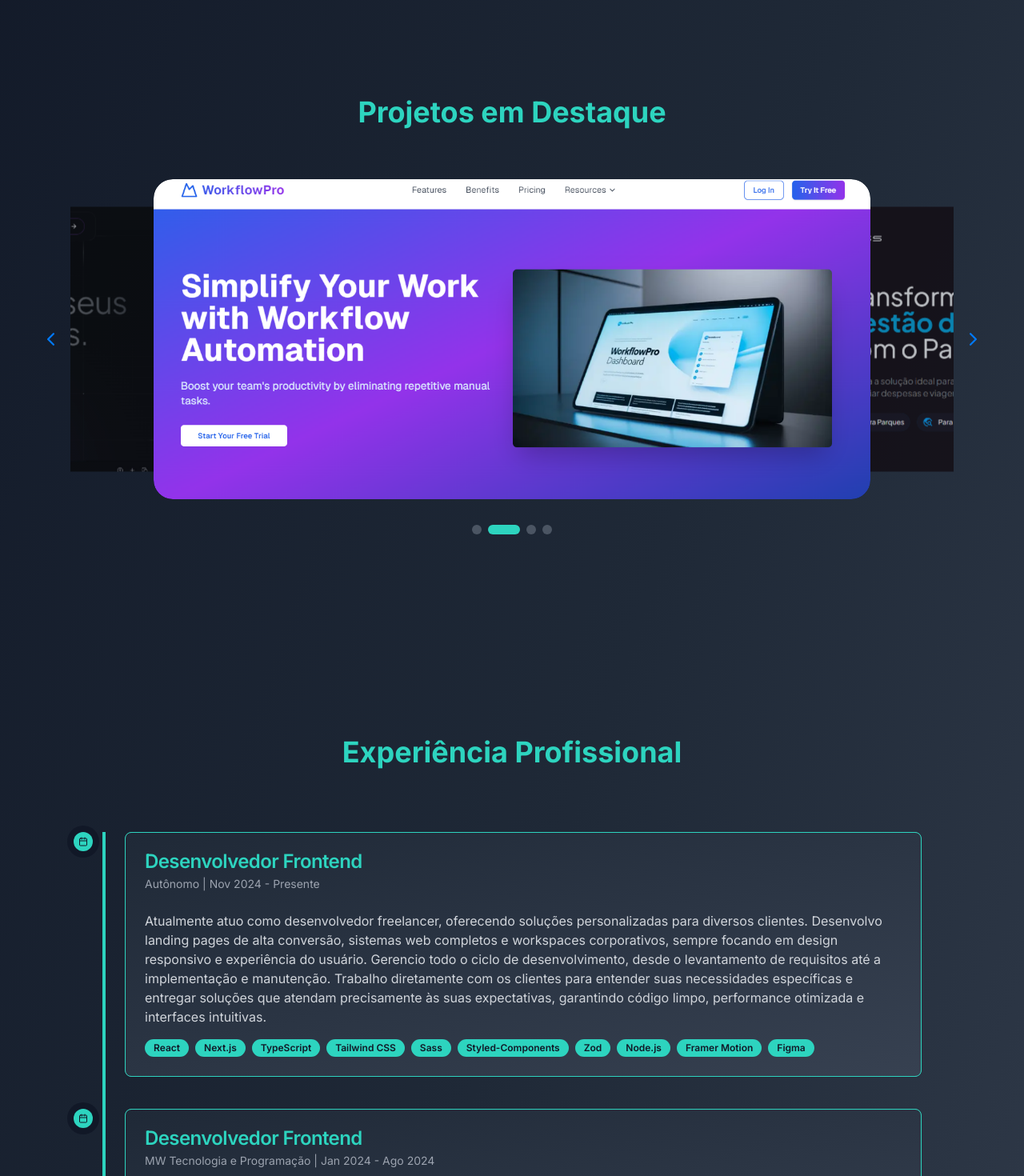
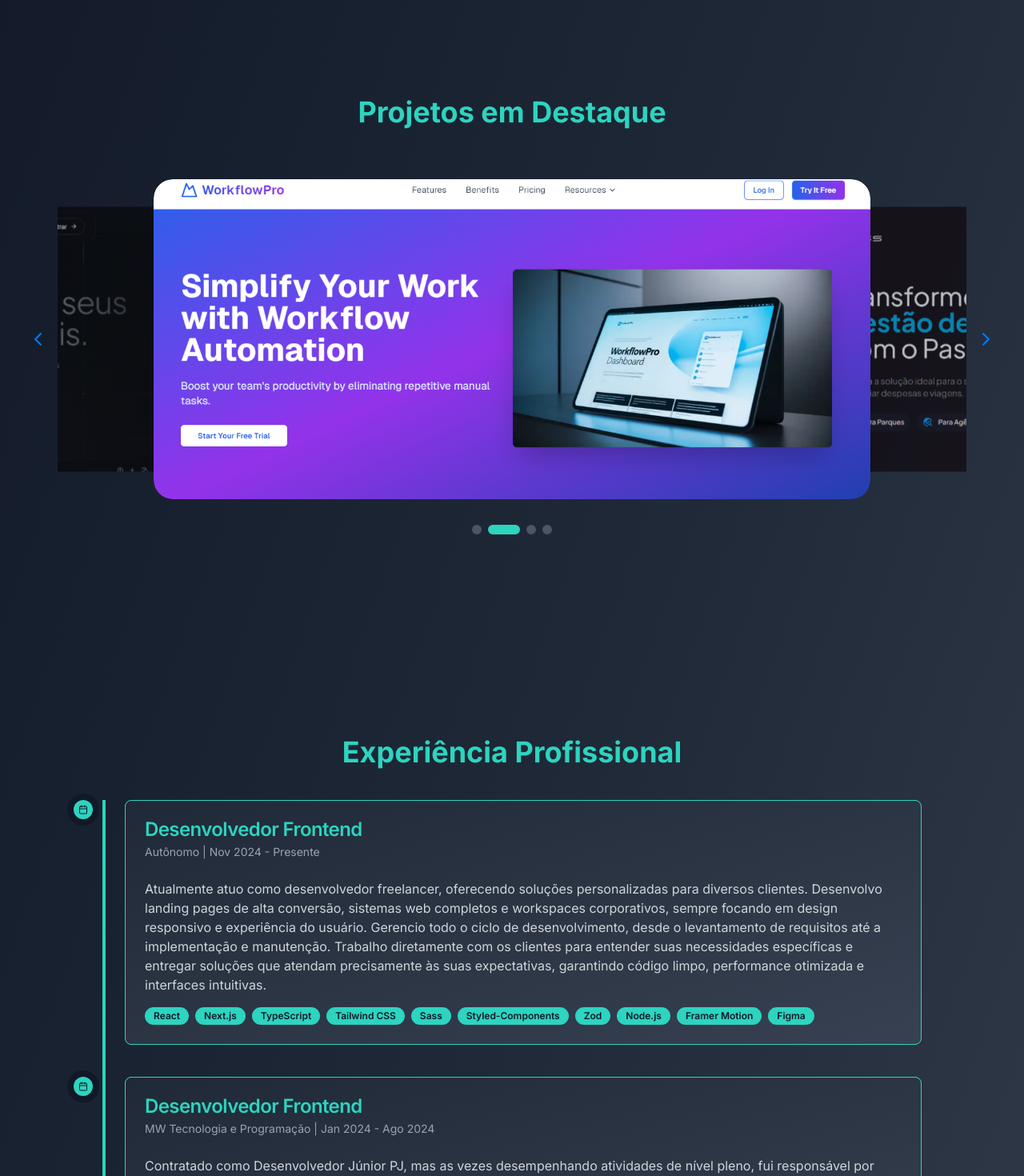
Before and after one commit to itseduardolima/portfolio, a Next.js app: page / in a window 1280 px wide. Shown: the part 600-2070 px from the top of the page at 80% size. Built offline with nearby package versions, Linux system fonts and the light colour scheme.

Commit message:
refactor: skills and footer

```diff
--- a/components/Footer.tsx
+++ b/components/Footer.tsx
@@ -45,8 +45,8 @@ export function Footer({ id }: FooterProps) {
   };
 
   return (
-    <footer id={id} ref={ref} className="bg-gray-900 py-12 mt-20">
-      <div className="container mx-auto px-6">
+    <footer id={id} ref={ref} className="bg-gray-900 py-12 mt-20 px-6 lg:px-0">
+      <div className="max-w-5xl mx-auto">
         <div className="grid grid-cols-1 md:grid-cols-2 gap-12">
           <motion.div
             className="space-y-6"
--- a/components/sections/Experience.tsx
+++ b/components/sections/Experience.tsx
@@ -32,7 +32,7 @@ export function ExperienceSection({
       {...fadeInUp}
     >
       <motion.h2
-        className="text-2xl lg:text-4xl font-bold mb-20 text-teal-400 text-center"
+        className="text-2xl lg:text-4xl font-bold mb-10 text-teal-400 text-center"
         initial={{ opacity: 0, y: 20 }}
         whileInView={{ opacity: 1, y: 0 }}
         transition={{ duration: 0.7 }}
@@ -40,11 +40,11 @@ export function ExperienceSection({
       >
         Experiência Profissional
       </motion.h2>
-      <div className="relative border-l-4 border-teal-400">
+      <div className="relative lg:border-l-4 lg:border-teal-400">
         {experience.map((job, index) => (
           <motion.div
             key={index}
-            className="mb-10 ml-6"
+            className="mb-10 lg:ml-6"
             initial={{ opacity: 0, x: -50 }}
             whileInView={{ opacity: 1, x: 0 }}
             transition={{ duration: 0.5, delay: index * 0.2 }}
--- a/components/sections/Projects.tsx
+++ b/components/sections/Projects.tsx
@@ -27,8 +27,8 @@ export function ProjectsSection({ fadeInUp, projects, id }: ProjectsSectionProps
   const [swiperInstance, setSwiperInstance] = useState<SwiperType | null>(null)
 
   return (
-    <motion.section id={id} ref={ref} className="relative min-h-screen overflow-hidden" {...fadeInUp}>
-      <div className="max-w-7xl mx-auto px-4">
+    <motion.section id={id} ref={ref} className="relative min-h-[75vh]  lg:min-h-screen overflow-hidden" {...fadeInUp}>
+      <div className="max-w-7xl mx-auto">
         <motion.h2
           className="text-2xl lg:text-4xl font-bold mb-6 text-teal-400 text-center"
           initial={{ opacity: 0, y: 20 }}
@@ -39,7 +39,7 @@ export function ProjectsSection({ fadeInUp, projects, id }: ProjectsSectionProps
           Projetos em Destaque
         </motion.h2>
 
-        <div className="relative px-2 md:px-12 py-6 md:py-10">
+        <div className="relative md:px-12 py-6 md:py-10">
           {/* Navigation buttons - Hidden on small screens, visible on medium and up */}
           <Button
             variant="ghost"
--- a/components/sections/Skills.tsx
+++ b/components/sections/Skills.tsx
@@ -15,7 +15,7 @@ export function SkillsSection({ fadeInUp, skills, id }: SkillsSectionProps) {
   const ref = useRef(null);
 
   return (
-    <motion.section id={id} ref={ref} className="py-20" {...fadeInUp}>
+    <motion.section id={id} ref={ref} className="min-h-[70vh] max-w-5xl mx-auto flex flex-col justify-center" {...fadeInUp}>
       <h2 className="text-3xl font-bold mb-10 text-teal-400">
         Minhas Habilidades
       </h2>
--- a/components/ui/card.tsx
+++ b/components/ui/card.tsx
@@ -23,7 +23,7 @@ const CardHeader = React.forwardRef<
 >(({ className, ...props }, ref) => (
   <div
     ref={ref}
-    className={cn("flex flex-col space-y-1.5 p-6", className)}
+    className={cn("flex flex-col space-y-1.5 py-6 px-4 lg:p-6 lg:pb-0", className)}
     {...props}
   />
 ))
@@ -60,7 +60,7 @@ const CardContent = React.forwardRef<
   HTMLDivElement,
   React.HTMLAttributes<HTMLDivElement>
 >(({ className, ...props }, ref) => (
-  <div ref={ref} className={cn("p-6 pt-0", className)} {...props} />
+  <div ref={ref} className={cn("py-6 px-4 lg:p-6 pt-0", className)} {...props} />
 ))
 CardContent.displayName = "CardContent"
 
```
